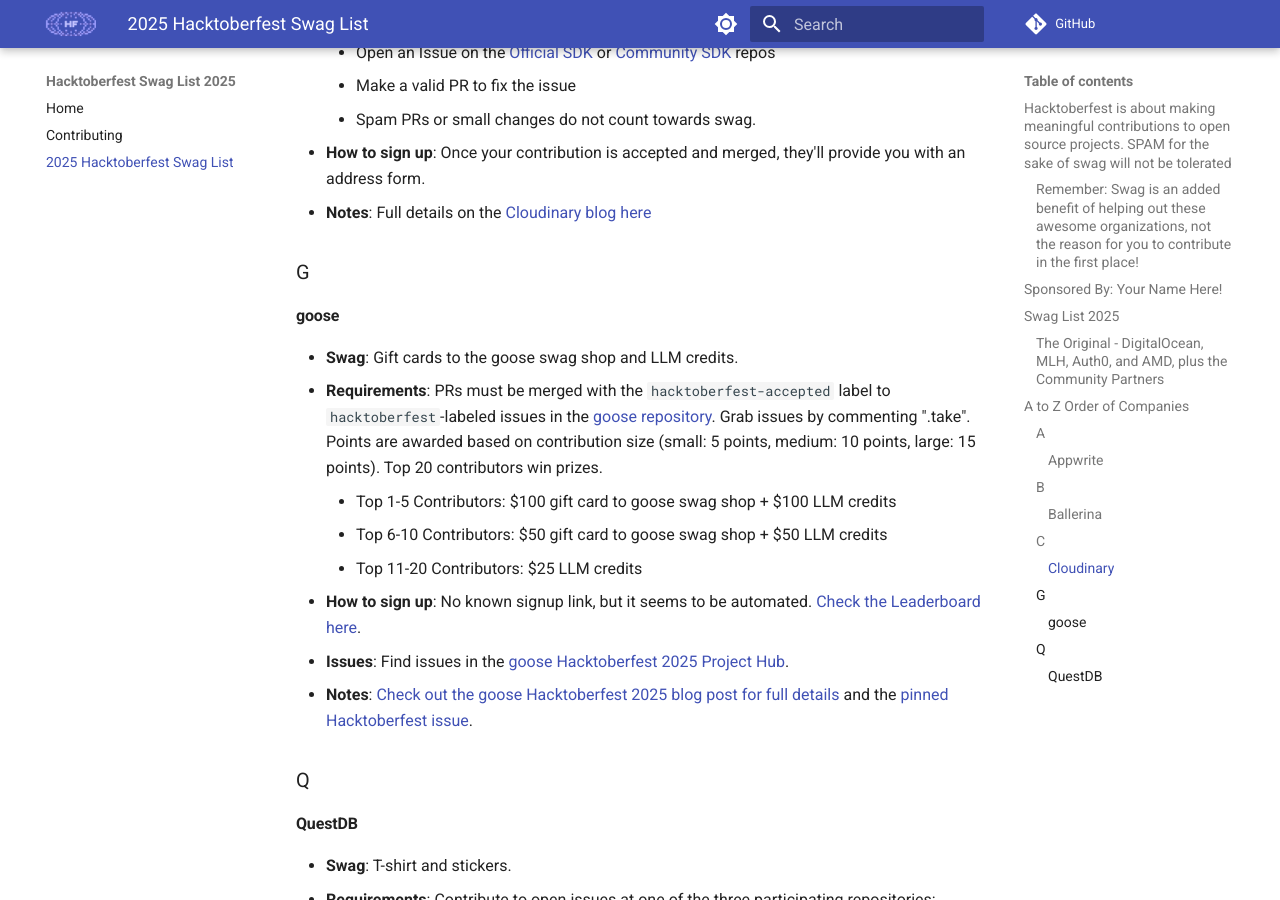
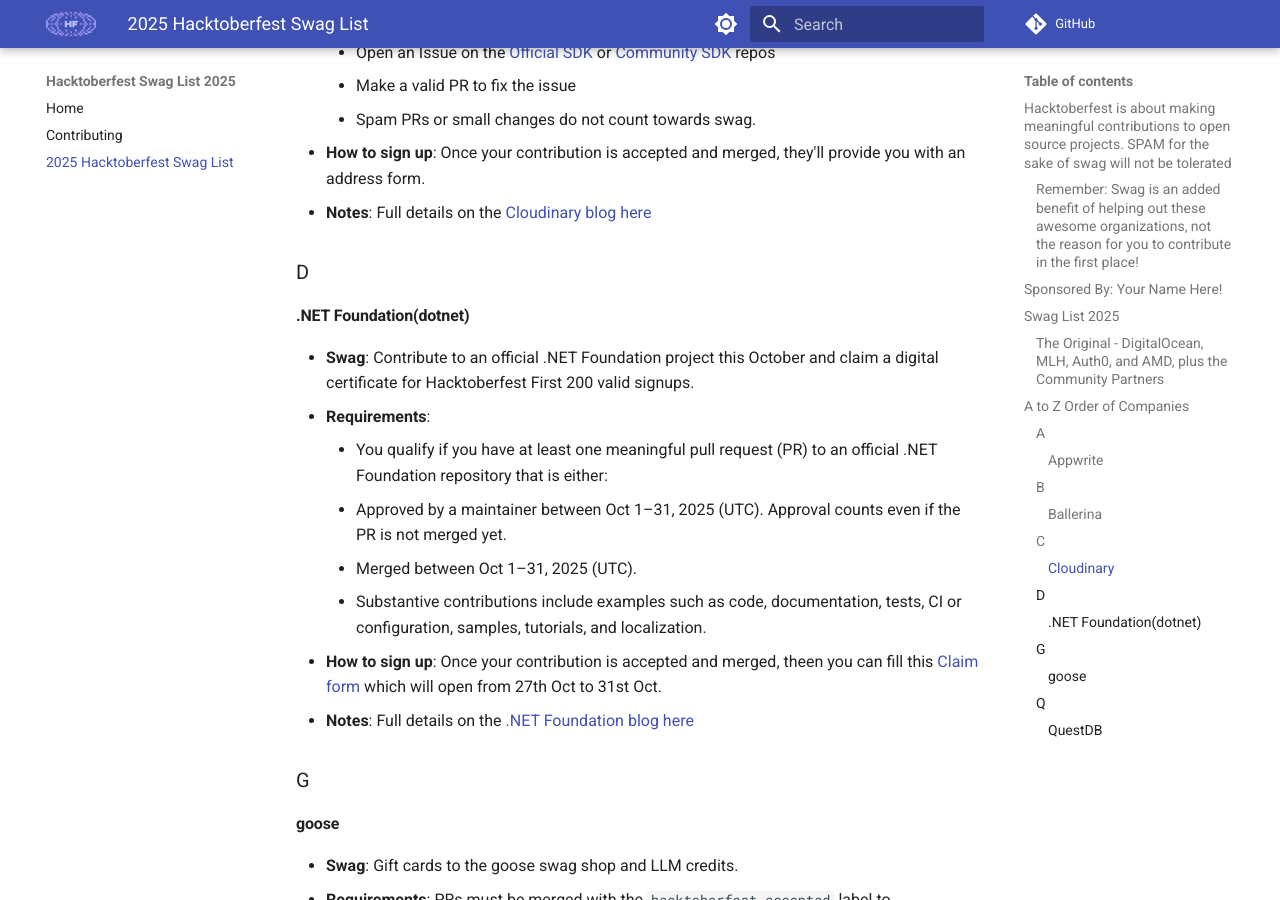
Before and after one commit to crweiner/hacktoberfest-swag-list, an MkDocs documentation site: the page built from docs/list.md, in a window 1280 px wide and 900 px high, scrolled down 2277 px. Built offline with MkDocs 1.6.1 and Material for MkDocs 9.7.7, drawn with Linux system fonts in a browser that asks for light colours; plug-ins that fetch from the network failed and are left out; comment, search, counter and statistics services are not loaded.

Commit message:
Update Hacktoberfest Swag-list for .NET Foundation
Added information about .NET Foundation contributions for Hacktoberfest.

```diff
--- a/docs/list.md
+++ b/docs/list.md
@@ -67,6 +67,21 @@
 - **How to sign up**: Once your contribution is accepted and merged, they'll provide you with an address form.
 - **Notes**: Full details on the [Cloudinary blog here](https://cloudinary.com/blog/hacktoberfest-2025)
 
+
+### D
+
+#### .NET Foundation(dotnet)
+
+- **Swag**: Contribute to an official .NET Foundation project this October and claim a digital certificate for Hacktoberfest First 200 valid signups.
+- **Requirements**:
+    - You qualify if you have at least one meaningful pull request (PR) to an official .NET Foundation repository that is either:
+    - Approved by a maintainer between Oct 1–31, 2025 (UTC). Approval counts even if the PR is not merged yet.
+    - Merged between Oct 1–31, 2025 (UTC).
+    - Substantive contributions include examples such as code, documentation, tests, CI or configuration, samples, tutorials, and localization.
+- **How to sign up**: Once your contribution is accepted and merged, theen you can fill this [Claim form](https://forms.cloud.microsoft/pages/responsepage.aspx?id=3G8HFsH8FUqxyjLJolWQDuT547dRm1xNufKTQeS66YVUM1JCT0JQRjFNQjZIMTdJTDhZVk1QVUJRVi4u&utm_source=chatgpt.com&route=shorturl) which will open from 27th Oct to 31st Oct.
+- **Notes**: Full details on the [.NET Foundation blog here](https://dotnetfoundation.org/community/hacktoberfest)
+
+
 ### G
 
 #### **goose**
```
